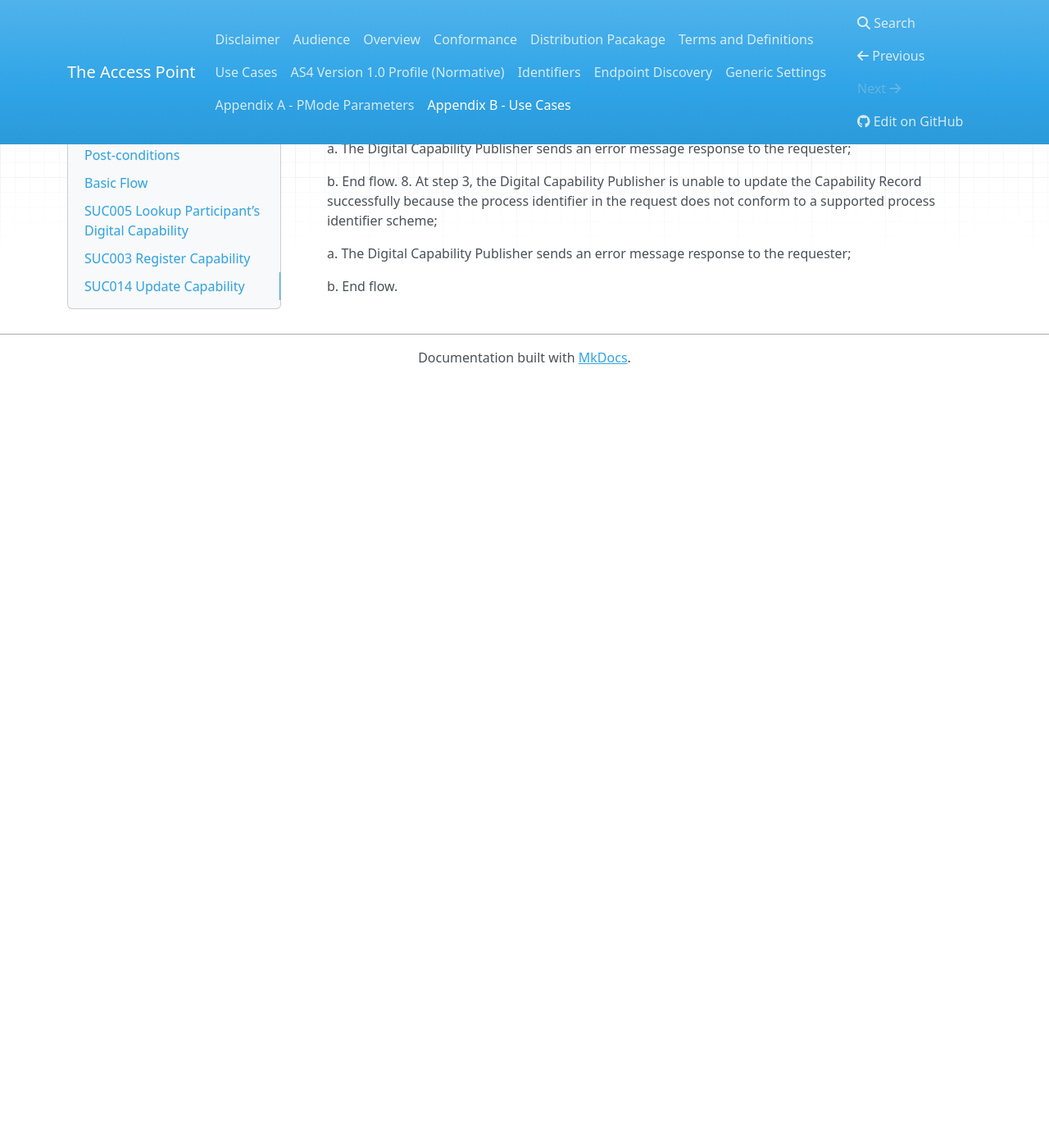
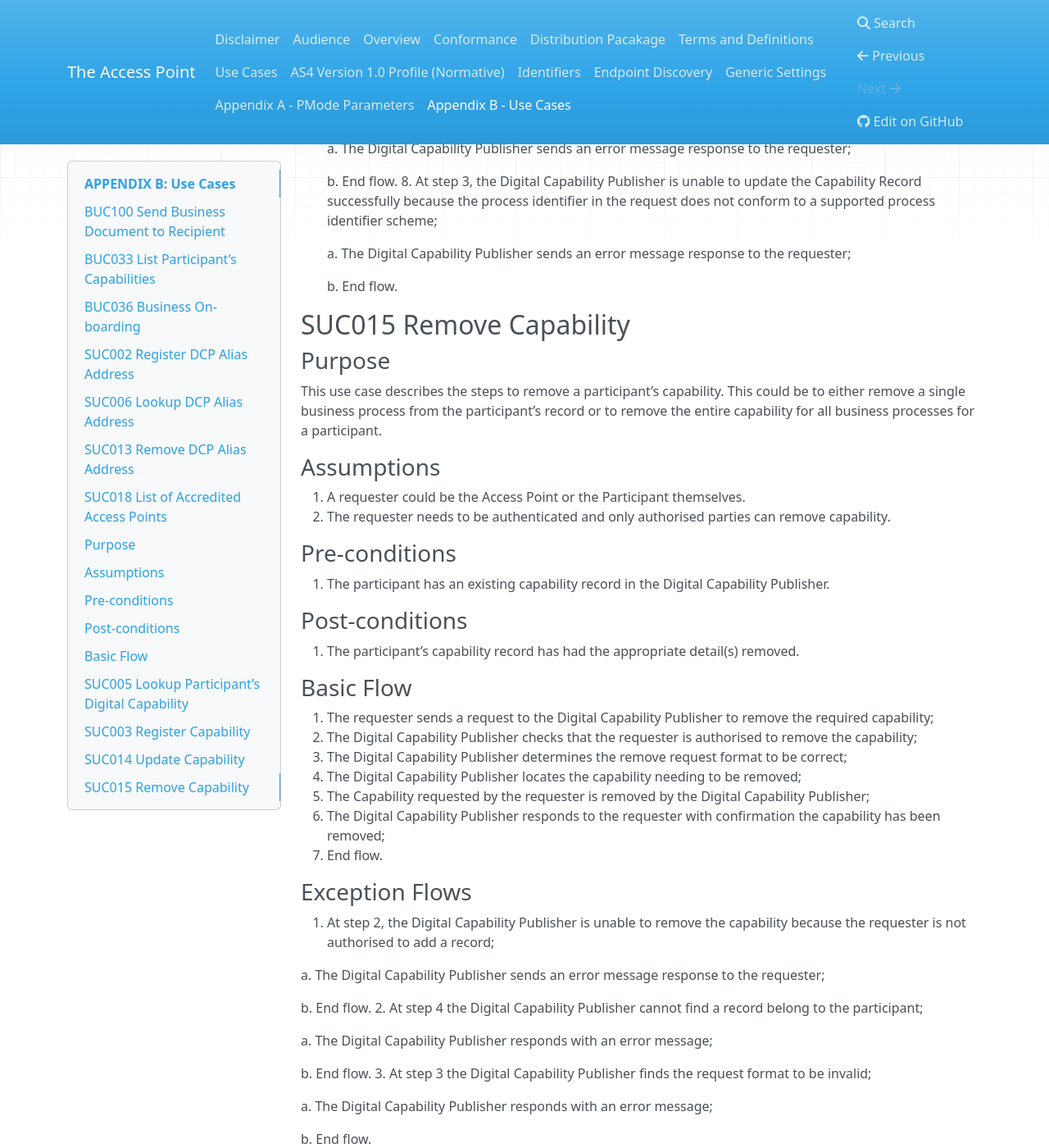
Before and after one commit to Digital-Business-Council/Access-Point, an MkDocs documentation site: the page built from docs/appendix_B.md, in a window 1280 px wide and 1400 px high, scrolled down 14229 px. Shown: the whole window at 82% size. Built offline with MkDocs 1.6.1, drawn with Linux system fonts in a browser that asks for light colours; nearby versions of some CDN libraries; old or Windows-style settings are respelled for this version of MkDocs; before the commit the page ends 14693 px from its top, so only the background shows below that.

Commit message:
Update appendix_B.md

```diff
--- a/docs/appendix_B.md
+++ b/docs/appendix_B.md
@@ -530,3 +530,45 @@ This use case describes the steps to update a participant’s capability. This c
     a. The Digital Capability Publisher sends an error message response to the requester;
 
     b. End flow.
+
+
+## SUC015 Remove Capability
+
+### Purpose
+This use case describes the steps to remove a participant’s capability. This could be to either remove a single business process from the participant’s record or to remove the entire capability for all business processes for a participant.
+
+### Assumptions
+ 1. A requester could be the Access Point or the Participant themselves.
+ 2. The requester needs to be authenticated and only authorised parties can remove capability.
+
+### Pre-conditions
+ 1. The participant has an existing capability record in the Digital Capability Publisher.
+
+### Post-conditions
+ 1. The participant’s capability record has had the appropriate detail(s) removed.
+
+### Basic Flow
+ 1. The requester sends a request to the Digital Capability Publisher to remove the required capability;
+ 2. The Digital Capability Publisher checks that the requester is authorised to remove the capability;
+ 3. The Digital Capability Publisher determines the remove request format to be correct;
+ 4. The Digital Capability Publisher locates the capability needing to be removed;
+ 5. The Capability requested by the requester is removed by the Digital Capability Publisher;
+ 6. The Digital Capability Publisher responds to the requester with confirmation the capability has been removed;
+ 7. End flow.
+
+###Exception Flows
+ 1. At step 2, the Digital Capability Publisher is unable to remove the capability because the requester is not authorised to add a record;
+
+   a. The Digital Capability Publisher sends an error message response to the requester;
+
+   b. End flow.
+ 2. At step 4 the Digital Capability Publisher cannot find a record belong to the participant;
+
+   a. The Digital Capability Publisher responds with an error message;
+
+   b. End flow.
+ 3. At step 3 the Digital Capability Publisher finds the request format to be invalid;
+
+   a. The Digital Capability Publisher responds with an error message;
+
+   b. End flow.
```
